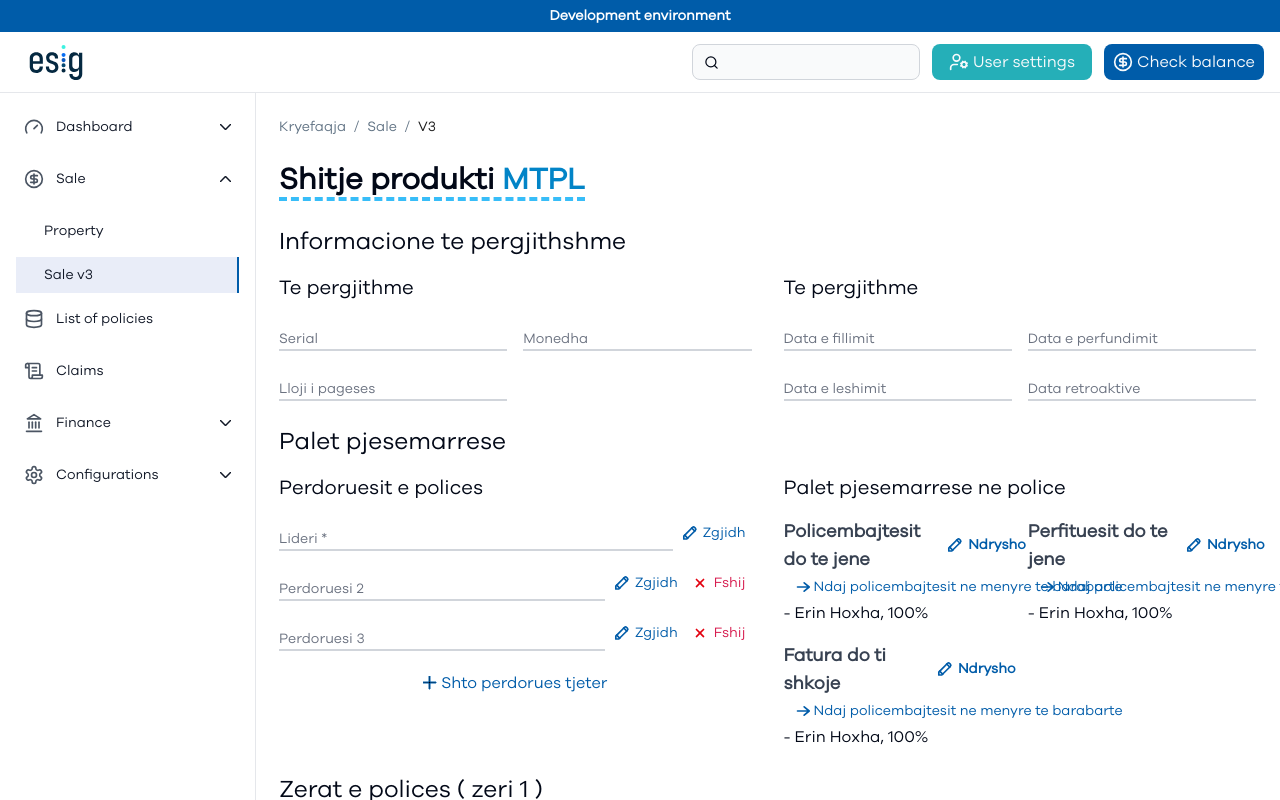
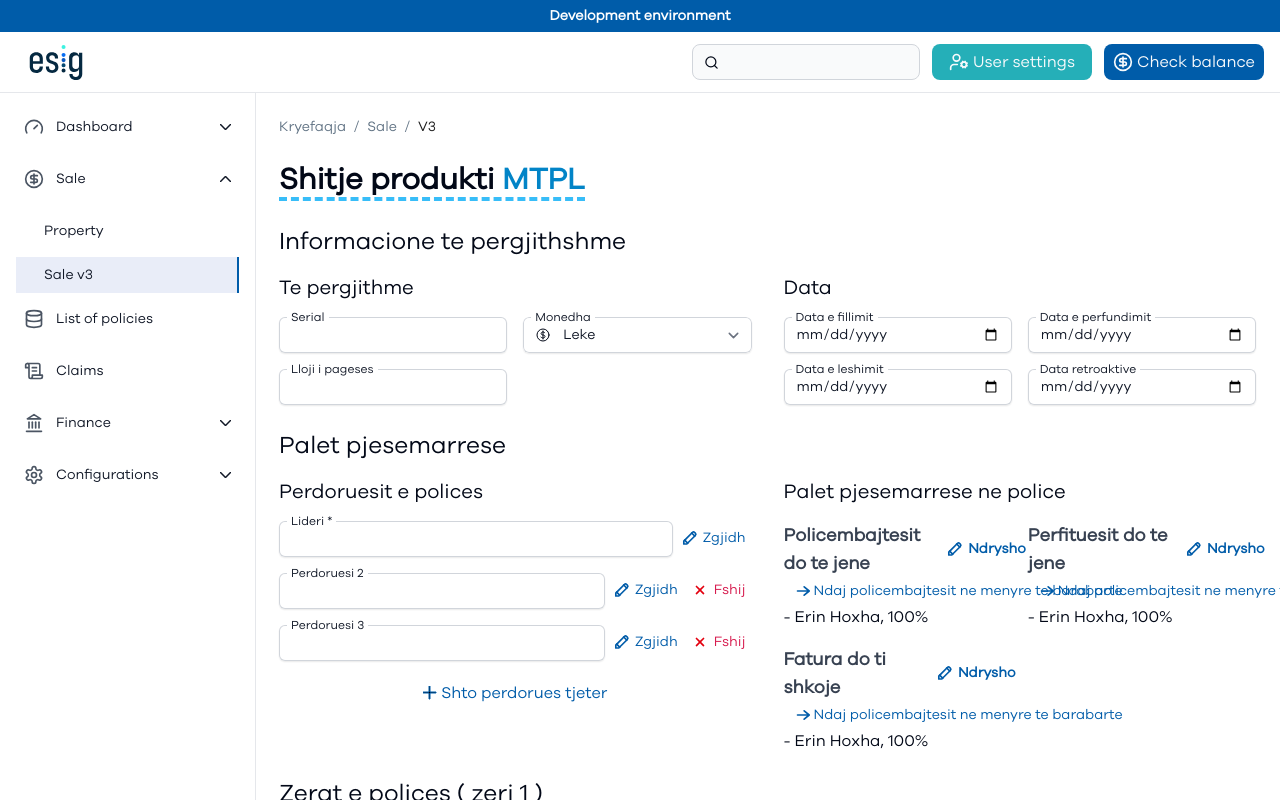
Before and after one commit to geri-hoxha/esig-next, a Next.js app: page /sale/v3 in a window 1280 px wide. Shown: the top 800 px of the page. Built offline with nearby package versions, Linux system fonts and the light colour scheme.

Commit message:
beji pak cleanup "Base" se e kam bere lemsh, por it looks good

```diff
--- a/package.json
+++ b/package.json
@@ -46,6 +46,7 @@
     "zod": "^3.22.4"
   },
   "devDependencies": {
+    "@tailwindcss/forms": "^0.5.7",
     "@types/node": "^20",
     "@types/react": "^18",
     "@types/react-dom": "^18",
--- a/src/app/sale/components/Fields_v2/Base.tsx
+++ b/src/app/sale/components/Fields_v2/Base.tsx
@@ -1,7 +1,7 @@
 import { IOptions } from "@/components/esig/Fields/type";
 import { Input } from "@/components/ui/input";
 import { Label } from "@/components/ui/label";
-import { HTMLInputTypeAttribute } from "react";
+import { HTMLInputTypeAttribute, ReactNode } from "react";
 import {
   Select,
   SelectContent,
@@ -16,6 +16,7 @@ export interface IField {
   label?: string;
   placeholder?: string;
   type?: HTMLInputTypeAttribute;
+  icon?: ReactNode;
   options?: IOptions[];
   className?: string;
 }
@@ -24,51 +25,96 @@ const Base = ({
   name,
   label,
   placeholder,
+  icon = undefined,
   className = '',
   type = "text",
   options = [],
 }: IField) => {
+
+  let iconDiv;
+  let pl10 = '';
+  if (icon !== undefined) {
+    iconDiv = (
+      <div className="pointer-events-none absolute inset-y-0 left-0 flex items-center pl-3">
+        {icon}
+      </div>
+    )
+    pl10 = 'pl-10';
+  }
+
   return (
-    <>
-      <div className={`flex items-end w-full ${className}`}>
-        {type === "date" ? (
-          <Datepicker placeholder={placeholder} />
-        ) : options.length === 0 ? (
     <div className="w-full">
-            <div className="relative z-0">
-              <input
-                type="text"
-                id={name}
-                // border-gray-400 kur eshte i plotesuar
-                className={`block pt-2.5 pb-0.5 px-0 w-full text-sm text-gray-900 bg-transparent border-0 border-b-2 border-gray-300 appearance-none focus:outline-none focus:ring-0 focus:border-esig peer ${className}`}
-                placeholder=" "
-              />
+      <div className="relative rounded-md shadow-sm">
         <label
           htmlFor={name}
-                className="absolute text-sm text-gray-500 duration-300 transform -translate-y-6 scale-75 top-4 -z-10 origin-[0] peer-focus:start-0 peer-focus:text-esig peer-placeholder-shown:scale-100 peer-placeholder-shown:-translate-y-1 peer-focus:scale-75 peer-focus:-translate-y-6 rtl:peer-focus:translate-x-1/4 rtl:peer-focus:left-auto"
+          className="absolute -top-2 left-2 inline-block bg-white px-1 text-xs font-medium text-gray-900"
         >
           {label}
         </label>
+        {iconDiv}
+        {
+          type == 'select'
+            ? <select
+              id={name}
+              name={name}
+              className={`block w-full rounded-md border-0 py-1.5 ${pl10} text-gray-900 shadow-sm ring-1 ring-inset ring-gray-300 placeholder:text-gray-400 focus:ring-2 focus:ring-inset focus:border-esig sm:text-sm sm:leading-6 ${className}`}
+              defaultValue="Leke"
+            >
+              <option>Leke</option>
+              <option>Euro</option>
+              <option>Dollar Amerikan</option>
+            </select>
+            : <input
+              type={type}
+              name={name}
+              id={name}
+              className={`block w-full rounded-md border-0 py-1.5 ${pl10} text-gray-900 shadow-sm ring-1 ring-inset ring-gray-300 placeholder:text-gray-400 focus:ring-2 focus:ring-inset focus:border-esig sm:text-sm sm:leading-6 ${className}`}
+              placeholder={placeholder}
+            />
+        }
       </div>
     </div>
-        ) : (
-          <div className="w-1/2">
-            <Select>
-              <SelectTrigger className="">
-                <SelectValue placeholder={placeholder} />
-              </SelectTrigger>
-              <SelectContent>
-                {options.map((option) => (
-                  <SelectItem key={option.key} value={option.key}>
-                    {option.value}
-                  </SelectItem>
-                ))}
-              </SelectContent>
-            </Select>
-          </div>
-        )}
-      </div>
-    </>
+
+    // <>
+    //   <div className={`flex items-end w-full ${className}`}>
+    //     {type === "date" ? (
+    //       <Datepicker placeholder={placeholder} />
+    //     ) : options.length === 0 ? (
+    //       <div className="w-full">
+    //         <div className="relative z-0">
+    //           <input
+    //             type="text"
+    //             id={name}
+    //             // border-gray-400 kur eshte i plotesuar
+    //             className={`block pt-2.5 pb-0.5 px-0 w-full text-sm text-gray-900 bg-transparent border-0 border-b-2 border-gray-300 appearance-none focus:outline-none focus:ring-0 focus:border-esig peer ${className}`}
+    //             placeholder=" "
+    //           />
+    //           <label
+    //             htmlFor={name}
+    //             className="absolute text-sm text-gray-500 duration-300 transform -translate-y-6 scale-75 top-4 -z-10 origin-[0] peer-focus:start-0 peer-focus:text-esig peer-placeholder-shown:scale-100 peer-placeholder-shown:-translate-y-1 peer-focus:scale-75 peer-focus:-translate-y-6 rtl:peer-focus:translate-x-1/4 rtl:peer-focus:left-auto"
+    //           >
+    //             {label}
+    //           </label>
+    //         </div>
+    //       </div>
+    //     ) : (
+    //       <div className="w-1/2">
+    //         <Select>
+    //           <SelectTrigger className="">
+    //             <SelectValue placeholder={placeholder} />
+    //           </SelectTrigger>
+    //           <SelectContent>
+    //             {options.map((option) => (
+    //               <SelectItem key={option.key} value={option.key}>
+    //                 {option.value}
+    //               </SelectItem>
+    //             ))}
+    //           </SelectContent>
+    //         </Select>
+    //       </div>
+    //     )}
+    //   </div>
+    // </>
   );
 };
 
--- a/src/app/sale/v3/page.tsx
+++ b/src/app/sale/v3/page.tsx
@@ -103,20 +103,23 @@ export default function Sale() {
             children: (
               <>
                 <Base className="bg-red-0" label="Serial" name="serial" />
-                <Base className="bg-red-0" label="Monedha" name="serial" />
+                <Base className="bg-red-0" type="select" icon={<svg xmlns="http://www.w3.org/2000/svg" fill="none" viewBox="0 0 24 24" strokeWidth={1.5} stroke="currentColor" className="w-4 h-4">
+  <path strokeLinecap="round" strokeLinejoin="round" d="M12 6v12m-3-2.818.879.659c1.171.879 3.07.879 4.242 0 1.172-.879 1.172-2.303 0-3.182C13.536 12.219 12.768 12 12 12c-.725 0-1.45-.22-2.003-.659-1.106-.879-1.106-2.303 0-3.182s2.9-.879 4.006 0l.415.33M21 12a9 9 0 1 1-18 0 9 9 0 0 1 18 0Z" />
+</svg>
+} label="Monedha" name="serial" />
                 <Base className="bg-red-0" label="Lloji i pageses" name="serial" />
                 {/* <Base className="bg-red-0" label="Kanali i shperndarjes" name="serial" /> */}
               </>
             )
           },
           {
-            title: 'Te pergjithme',
+            title: 'Data',
             children: (
               <>
-                <Base className="bg-red-0" label="Data e fillimit" name="serial" />
-                <Base className="bg-red-0" label="Data e perfundimit" name="serial" />
-                <Base className="bg-red-0" label="Data e leshimit" name="serial" />
-                <Base className="bg-red-0" label="Data retroaktive" name="serial" />
+                <Base className="bg-red-0"  type="date" label="Data e fillimit" name="serial" />
+                <Base className="bg-red-0"  type="date" label="Data e perfundimit" name="serial" />
+                <Base className="bg-red-0"  type="date" label="Data e leshimit" name="serial" />
+                <Base className="bg-red-0"  type="date" label="Data retroaktive" name="serial" />
               </>
             )
           },
--- a/tailwind.config.ts
+++ b/tailwind.config.ts
@@ -139,7 +139,10 @@ const config = {
       },
     },
   },
-  plugins: [require("tailwindcss-animate")],
+  plugins: [
+    require("tailwindcss-animate"),
+    require("@tailwindcss/forms"),
+  ],
 } satisfies Config
 
 export default config
```
Also changed, not shown: 1 other file (tests, documents, lock files or other folders). Lines whose indentation alone changed are shown as unchanged.
